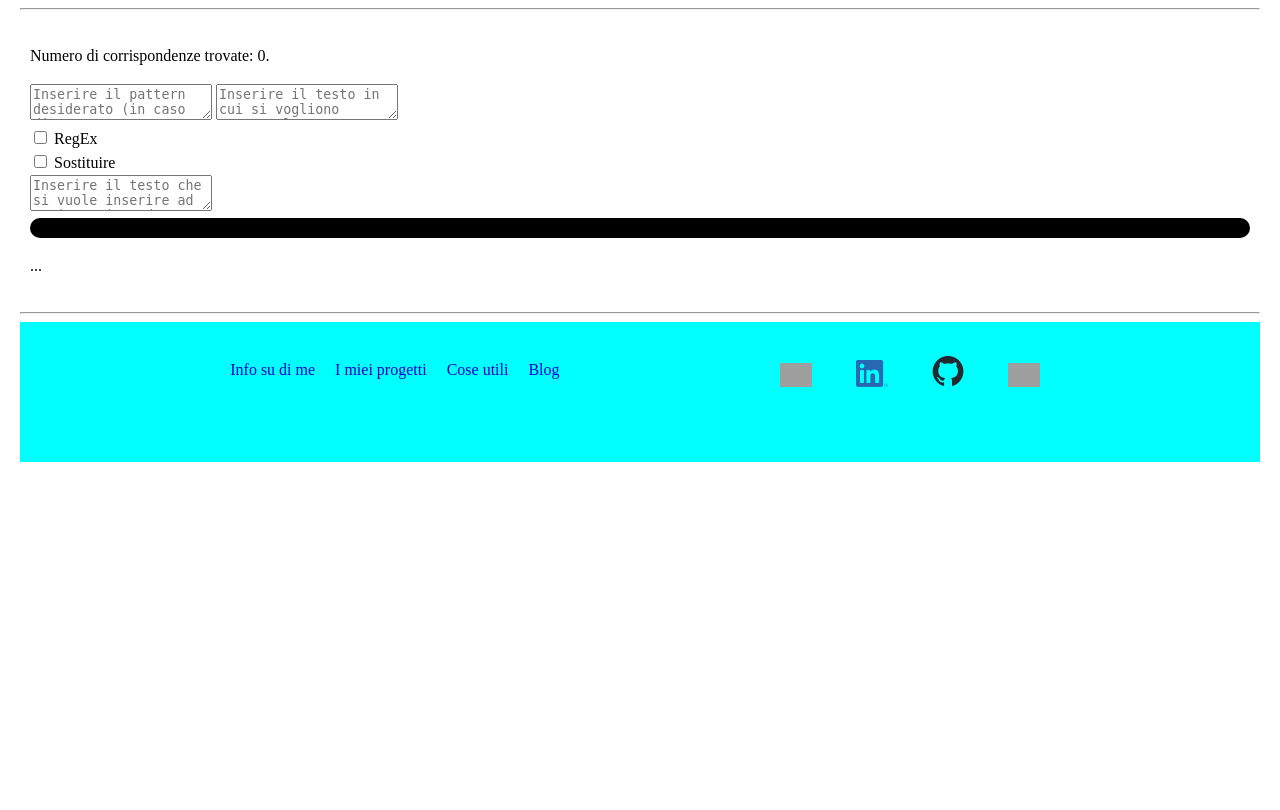
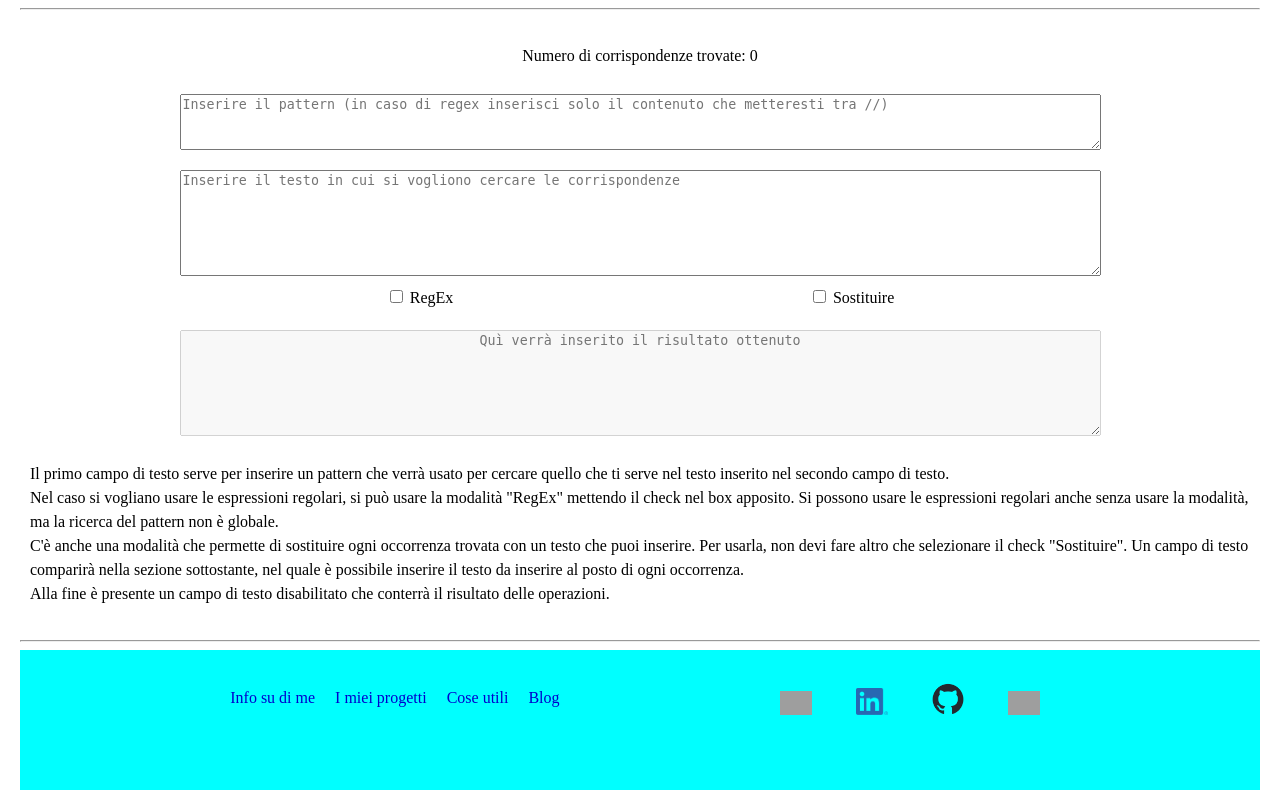
Before and after one commit to GianlucaSpendolini/GianlucaSpendolini.github.io, a PHP site: page /utilities/pattern-matcher.html in a window 1280 px wide. Shown: the part 106-916 px from the top of the page. Before the commit the page ends 568 px from the top, so only its background shows below. Run offline with PHP 8.4, Linux system fonts and the light colour scheme; grey boxes are pictures that could not be loaded.

Commit message:
aggiunta sezione pattern-matcher -g
sistemato stili + funzionamento + descrizione funzionamento

```diff
--- a/Static/css/style.css
+++ b/Static/css/style.css
@@ -270,6 +270,49 @@ main#descrizione hr:not(.break-line) {
 
 
 /*
+    PATTERN MATCHER
+*/
+
+.checkbox-container {
+    display: flex;
+    justify-content: space-evenly;
+}
+
+.matcher-container {
+    display: flex;
+    flex-direction: column;
+    max-width: 100%;
+    min-width: 100%;
+    text-align: center;
+}
+
+.matcher-container > textarea {
+    align-self: center;
+    margin: 10px 0px;
+    max-width: 75%;
+    min-width: 75%;
+}
+
+#pattern {
+    min-height: 50px;
+}
+
+#text-to-search, #replacement,#result {
+    min-height: 100px;
+}
+
+/* Di default non è mostrato */
+#replacement {
+    display: none;
+}
+
+#result {
+    margin-top: 20px;
+    text-align: center;
+}
+
+
+/*
     ALTRO
 */
 
--- a/utilities/pattern-matcher.html
+++ b/utilities/pattern-matcher.html
@@ -19,12 +19,12 @@
         <div class="matcher-container">
 
             <p>
-                Numero di corrispondenze trovate: <span id="corr">0</span>.
+                Numero di corrispondenze trovate: <span id="corr">0</span>
             </p>
 
-            <textarea id="pattern" placeholder="Inserire il pattern desiderato (in caso di regex non mettere / ad inizio e fine pattern)"></textarea>
+            <textarea id="pattern" placeholder="Inserire il pattern (in caso di regex inserisci solo il contenuto che metteresti tra //)"></textarea>
 
-            <textarea id="text_to_search" placeholder="Inserire il testo in cui si vogliono cercare le corrispondenze"></textarea>
+            <textarea id="text-to-search" placeholder="Inserire il testo in cui si vogliono cercare le corrispondenze"></textarea>
 
             <div class="checkbox-container">
                 <div>
@@ -39,15 +39,28 @@
 
             <textarea id="replacement" placeholder="Inserire il testo che si vuole inserire ad ogni corrispondenza."></textarea>
 
-            <div>
-                <code id="result"></code>
-            </div>
+            <textarea disabled id="result" placeholder="Quì verrà inserito il risultato ottenuto"></textarea>
 
         </div>
 
         <p>
 
-            ...
+            Il primo campo di testo serve per inserire un pattern che verrà usato per cercare quello che ti serve nel testo inserito nel secondo campo di testo.
+
+            <br />
+
+            Nel caso si vogliano usare le espressioni regolari, si può usare la modalità "RegEx" mettendo il check nel box apposito.
+            Si possono usare le espressioni regolari anche senza usare la modalità, ma la ricerca del pattern non è globale.
+
+            <br />
+
+            C'è anche una modalità che permette di sostituire ogni occorrenza trovata con un testo che puoi inserire.
+            Per usarla, non devi fare altro che selezionare il check "Sostituire".
+            Un campo di testo comparirà nella sezione sottostante, nel quale è possibile inserire il testo da inserire al posto di ogni occorrenza.
+
+            <br />
+
+            Alla fine è presente un campo di testo disabilitato che conterrà il risultato delle operazioni.
 
         </p>
 
@@ -68,9 +81,9 @@
 
 
         // Prendo i campi
-        let correspondence_field = document.getElementById('corr');
+        let correspondence = document.getElementById('corr');
         let pattern_field = document.getElementById('pattern');
-        let text_to_search_field = document.getElementById('text_to_search');
+        let text_to_search_field = document.getElementById('text-to-search');
         let is_regex_field = document.getElementById('is-regex');
         let to_replace_field = document.getElementById('to-replace');
         let replacement_field = document.getElementById('replacement');
@@ -89,29 +102,60 @@
             // Creo l'istanza
             let text = new UserText(text_to_search);
 
-            // Cerco il pattern
-            return text.find(pattern, is_regex);
+            // Eseguo la ricerca
+            let find_pattern = text.find(pattern, is_regex);
+            console.log(find_pattern);
+
+            // Creo la variabile per prendere il testo da inserire successivamente
+            let text_to_insert;
+
+            // Se voglio rimpiazzare
+            if (to_replace) {
+                // Utilizzo le regex per rimpiazzare ovunque c'è corrispondenza
+                text_to_insert = text_to_search.replace(new RegExp(pattern, 'g'), replacement);
+            }
+            // Altrimenti inserisco normalmente
+            else {
+                // Unisco l'array restituito
+                text_to_insert = find_pattern ? find_pattern.join(' ') : '';
+            }
+
+            // Dico quante corrispondenze ho trovato
+            correspondence.innerText = pattern && text_to_search && text_to_insert ? find_pattern.length : 0;
+
+            // Inserisco ciò che mi serve
+            result_field.innerText = text_to_insert;
 
         }
 
         // Aggiungo gli eventi ai campi
-        pattern.addEventListener('input', () => {
-
-            console.log(
-                pattern.value,
-                text,
-                text.find(pattern.value, input_checkbox.checked)
-            );
-
-            // Eseguo la ricerca
-            let find_pattern = search_pattern();
-
-            // Inserisco il risultato unito
-            result_field.innerText = find_pattern.join(' ');
-
-            // Dico quante corrispondenze ho trovato
-            correspondence_field.innerText = find_pattern.length;
-
+        pattern_field.addEventListener('input', () => {
+            // Cerco il pattern
+            search_pattern();
+        });
+        text_to_search_field.addEventListener('input', () => {
+            // Cerco il pattern
+            search_pattern();
+        });
+        is_regex_field.addEventListener('click', () => {
+            // Cerco il pattern
+            search_pattern();
+        });
+        to_replace_field.addEventListener('click', () => {
+            // Se voglio rimpiazzare -> mostro il blocco
+            if (to_replace_field.checked) {
+                replacement_field.style.display = 'block';
+            }
+            // Altrimenti lo nascondo
+            else {
+                replacement_field.style.display = 'none';
+            }
+            // Cerco il pattern
+            search_pattern();
+        });
+        replacement_field.addEventListener('input', () => {
+            // Cerco il pattern
+            search_pattern();
         });
 
     </script>
```
